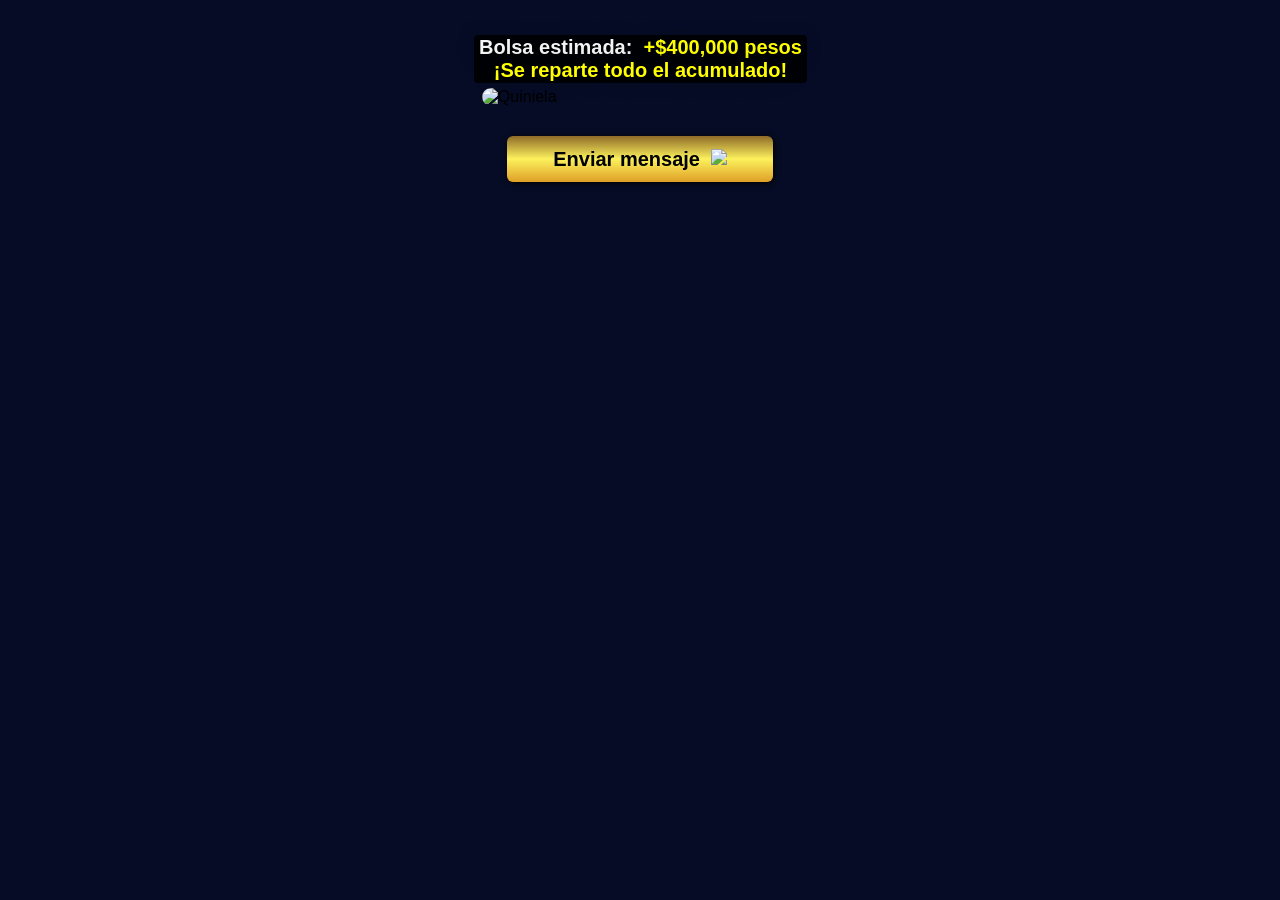
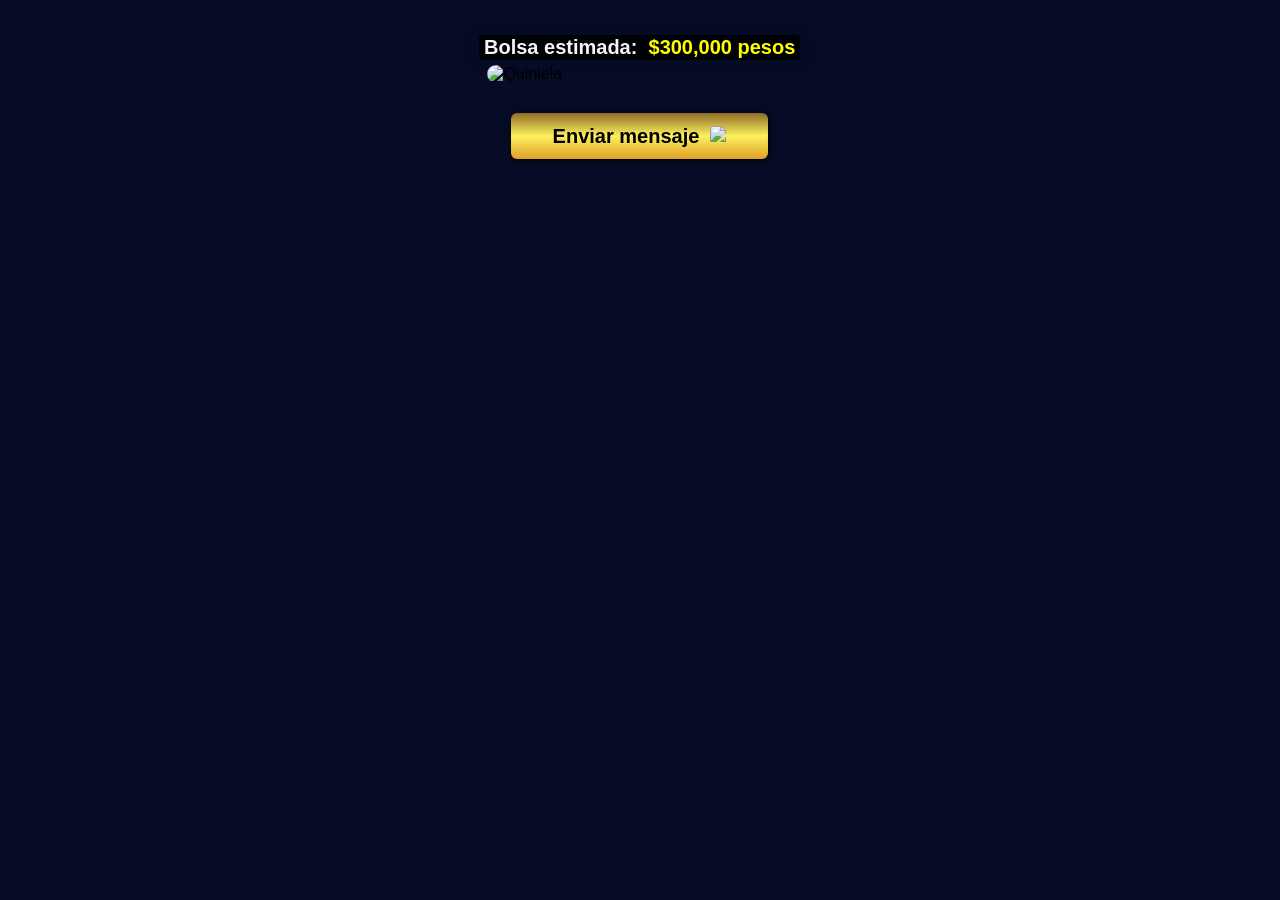

Media Semana #286

--- a/MediaSemana/stylesmSusp.css
+++ b/MediaSemana/stylesmSusp.css
@@ -94,8 +94,8 @@ body{
     margin-top: 9%;
     border: solid 1px black;
     border-radius: 0 0 14px 14px;
-    background: -webkit-linear-gradient(0.49turn, rgb(1,46,40) -7%, rgb(0 6 82) 80%);
-    background: linear-gradient(0.49turn, rgb(1,46,40) -7%, rgb(0 6 82) 80%);
+    background: -webkit-linear-gradient(0.49turn, rgb(39,1,104) -7%, rgb(0 6 82) 80%);
+    background: linear-gradient(0.49turn, rgb(39,1,104) -7%, rgb(0 6 82) 80%);
 }
 
 .text-lg{
@@ -298,7 +298,7 @@ h6{
 }
 
 #cantidad:before{
-    content:' +$400,000 pesos\A¡Se reparte todo el acumulado!';
+    content:' $300,000 pesos';
     color: yellow;
     white-space:pre;
 }
